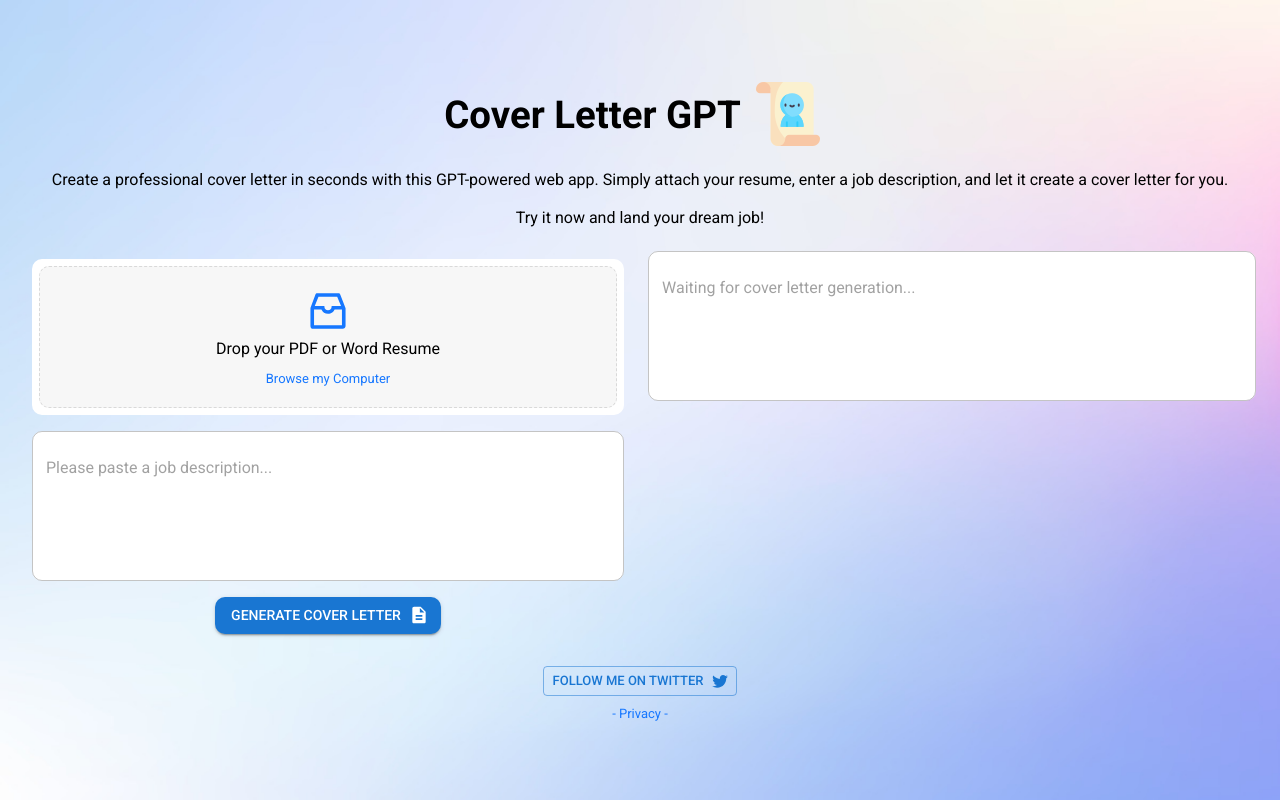
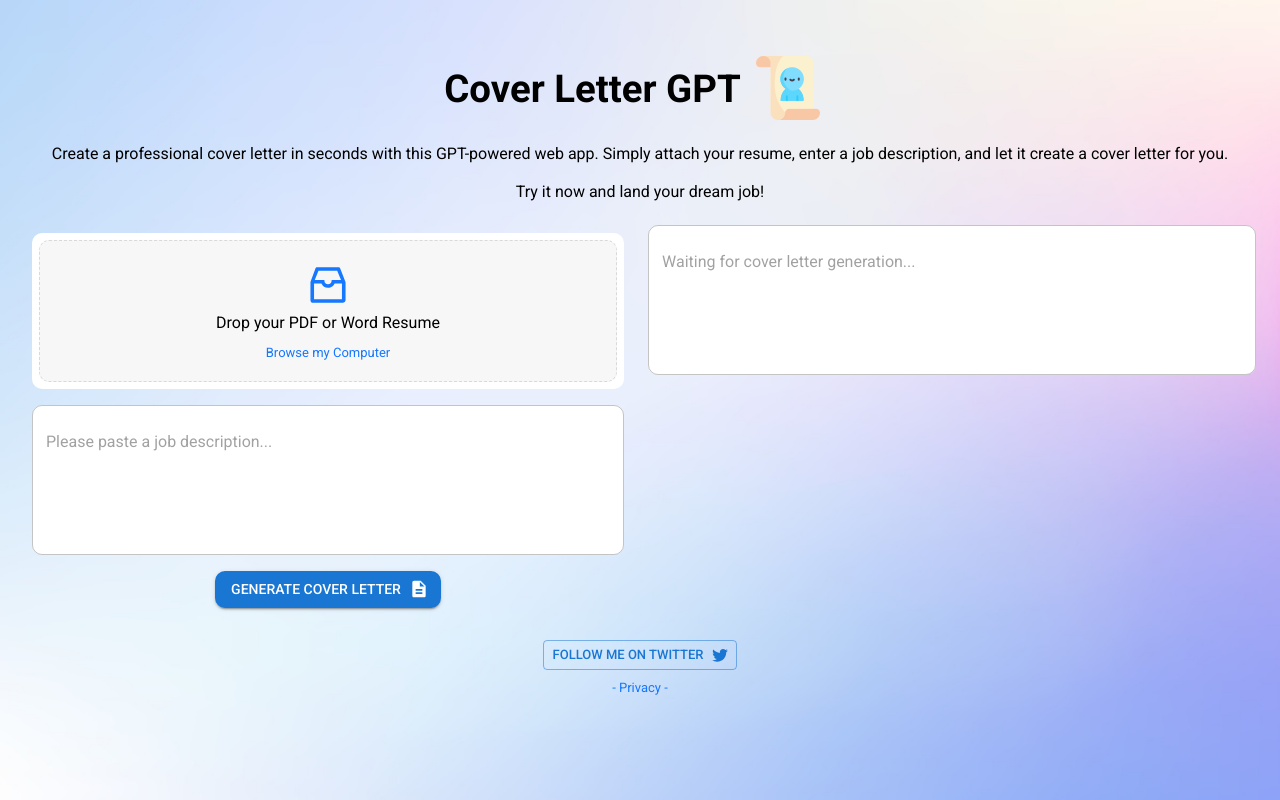
Before and after one commit to macsampson/cover-letter-gpt, a React (Vite) app in the folder client/: page / in a window 1280 px wide. Built offline with nearby package versions, Linux system fonts and the light colour scheme.

Commit message:
decrease title padding

```diff
--- a/client/src/App.css
+++ b/client/src/App.css
@@ -185,7 +185,7 @@
 }
 
 #title {
-	padding-top: 90px;
+	padding-top: 5%;
 	font-size: 1.2em;
 }
 
```
